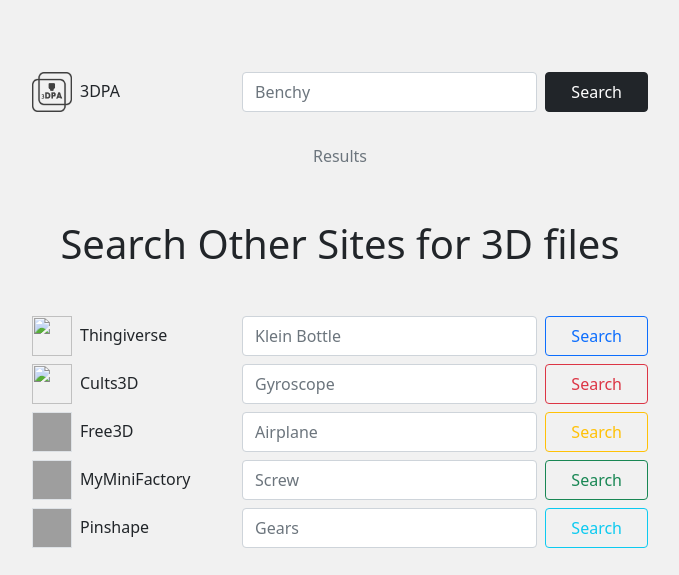
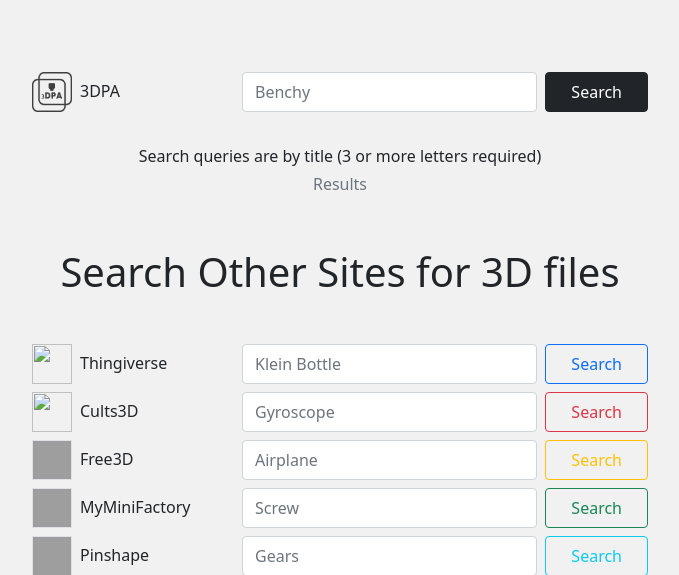
Before and after one commit to bhogan25/3D-Print-Anything, a Flask app: page /search in a window 1280 px wide. Shown: the part 78-653 px from the top of the page, without its empty margins (300-979 px from the left). Run offline with Flask 2, Linux system fonts and the light colour scheme; some libraries are stand-ins or nearby versions; grey boxes are pictures that could not be loaded.

Commit message:
Added clarifying text to search.html, moved database configuration to admin_config.py, added __pycache__ and flask_session to .gitignore, finished README.md

```diff
--- a/admin_config.py
+++ b/admin_config.py
@@ -1,5 +1,6 @@
 import os
 from werkzeug.security import generate_password_hash
+from cs50 import SQL
 
 # Configure Admin username, password, session id and initial session value
 ADMIN_UN = "ADMIN"
@@ -9,6 +10,9 @@
 # Establish allowed img extentions
 ALLOWED_IMAGE_EXTENSIONS = {'svg', 'png', 'jpg', 'jpeg'}
 
+# Configure SQLite database
+db = SQL("sqlite:///3d_full.db")
+
 # Configure Upload Paths
 MAIN_PATH = str(os.getcwd())
 STL_UPLOADS = MAIN_PATH + "/static/stl"
--- a/app.py
+++ b/app.py
@@ -3,12 +3,11 @@
 from flask_session import Session
 from secrets import token_hex
 from datetime import datetime
-from cs50 import SQL
 from flask import Flask, redirect, render_template, request, url_for, send_from_directory, session
 from werkzeug.utils import secure_filename
 from helpers import accepted_extension, apology, filenameTaken, login_required
 from werkzeug.security import check_password_hash, generate_password_hash
-from admin_config import ADMIN_UN, ADMIN_PW, SESSION_ID, ALLOWED_IMAGE_EXTENSIONS, STL_UPLOADS, IMAGE_UPLOADS, GCODE_UPLOADS, pathList, DEFAULT_IMAGE
+from admin_config import ADMIN_UN, ADMIN_PW, SESSION_ID, ALLOWED_IMAGE_EXTENSIONS, db, STL_UPLOADS, IMAGE_UPLOADS, GCODE_UPLOADS, pathList, DEFAULT_IMAGE
 
 # Configure application
 app = Flask(__name__)
@@ -18,8 +17,7 @@
 app.config["SESSION_TYPE"] = "filesystem"
 Session(app)
 
-# Configure SQLite database
-db = SQL("sqlite:///3d_full.db")
+
 
 
 # Cashe Control
--- a/templates/search.html
+++ b/templates/search.html
@@ -20,6 +20,7 @@
         <button class="btn btn-dark col-sm-2" type="submit">Search</button>
       </form>
     </div>
+    <p class="my-1">Search queries are by title (3 or more letters required)</p>
 
     {% if searchQueryData == None %}
       <div class="search-results">Sorry, no entries were found for your search :(</div>
```
Also changed, not shown: 3d_full.db (added), README.md, 1 other file.
